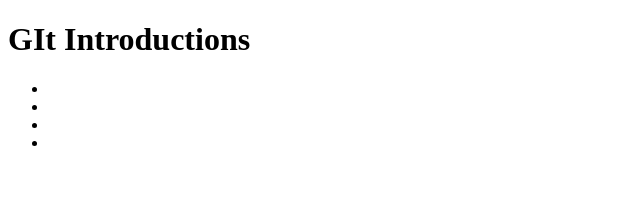
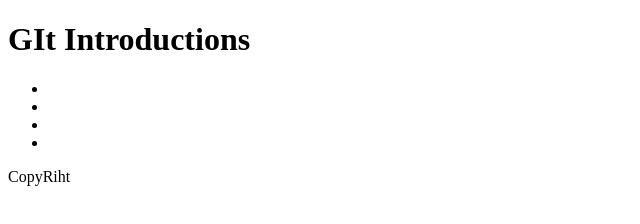
Before and after one commit to factorcode/Jan29, a plain HTML site: page index.html in a window 1280 px wide. Shown: the full height of the page, 0-640 px from the left. Drawn offline with Linux system fonts and the light colour scheme.

Commit message:
Added Footer
Footer

```diff
--- a/index.html
+++ b/index.html
@@ -16,5 +16,10 @@
             <li></li>
         </ul>
     </nav>
+
+    <footer>
+        CopyRiht
+
+    </footer>
 </body>
 </html>
```
